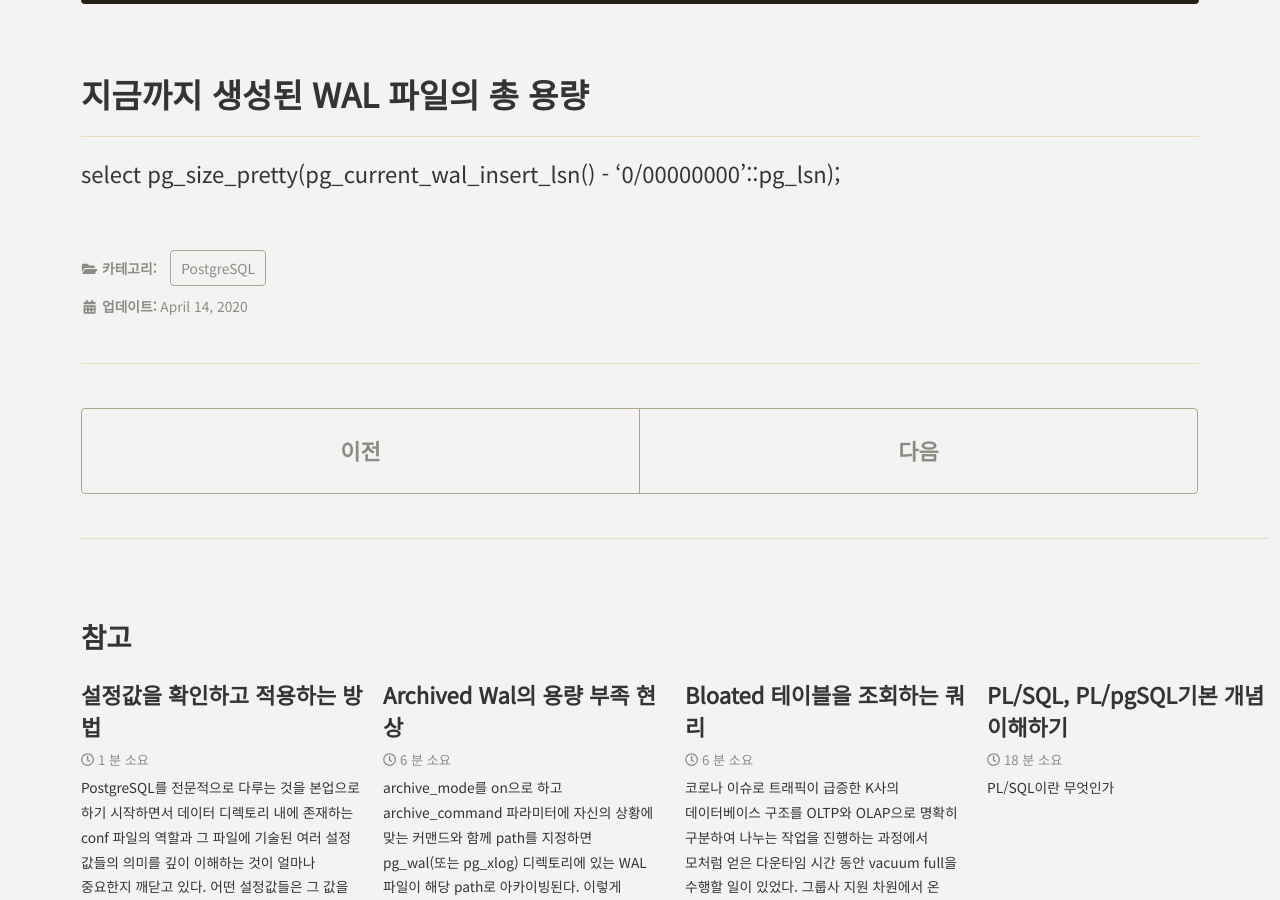
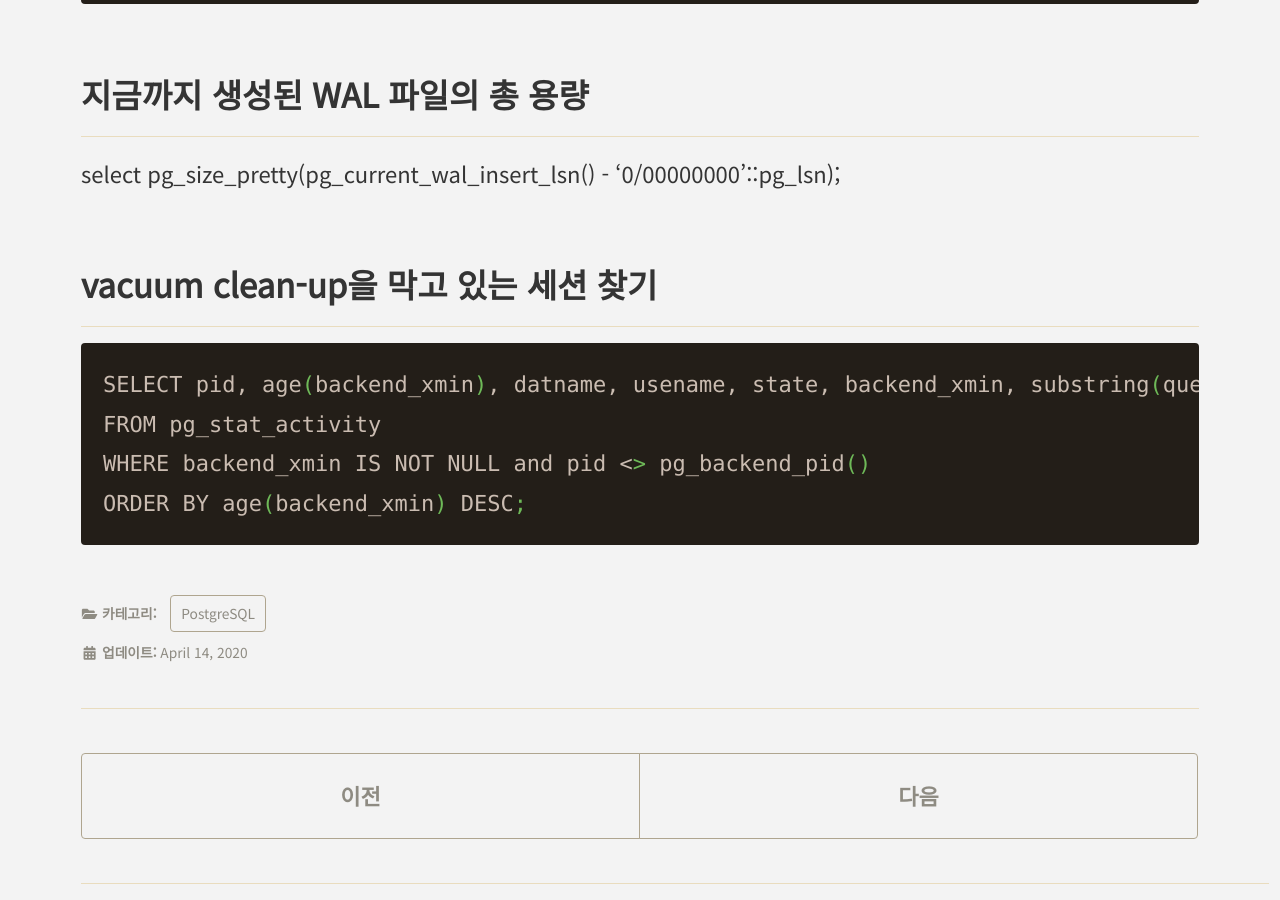
Before and after one commit to coiy/coiy.github.io, a Jekyll site: the page built from _posts/2020-04-14-useful_queries.md, in a window 1280 px wide and 900 px high, scrolled down 5750 px. Built offline with Jekyll 4.4.1, drawn with Linux system fonts in a browser that asks for light colours; cached includes are drawn as plain includes.

Commit message:
vacuum clean-up을 막고 있는 세션 찾기

````diff
--- a/_posts/2020-04-14-useful_queries.md
+++ b/_posts/2020-04-14-useful_queries.md
@@ -139,3 +139,11 @@ tcp6       0      0 :::5444                 :::*                    LISTEN
 ```
 ## 지금까지 생성된 WAL 파일의 총 용량
 select pg_size_pretty(pg_current_wal_insert_lsn() - '0/00000000'::pg_lsn);
+
+## vacuum clean-up을 막고 있는 세션 찾기
+```bash
+SELECT pid, age(backend_xmin), datname, usename, state, backend_xmin, substring(query, 1, 50) as shorten_query, age(now(), query_start) AS age
+FROM pg_stat_activity
+WHERE backend_xmin IS NOT NULL and pid <> pg_backend_pid()
+ORDER BY age(backend_xmin) DESC;
+```
````
